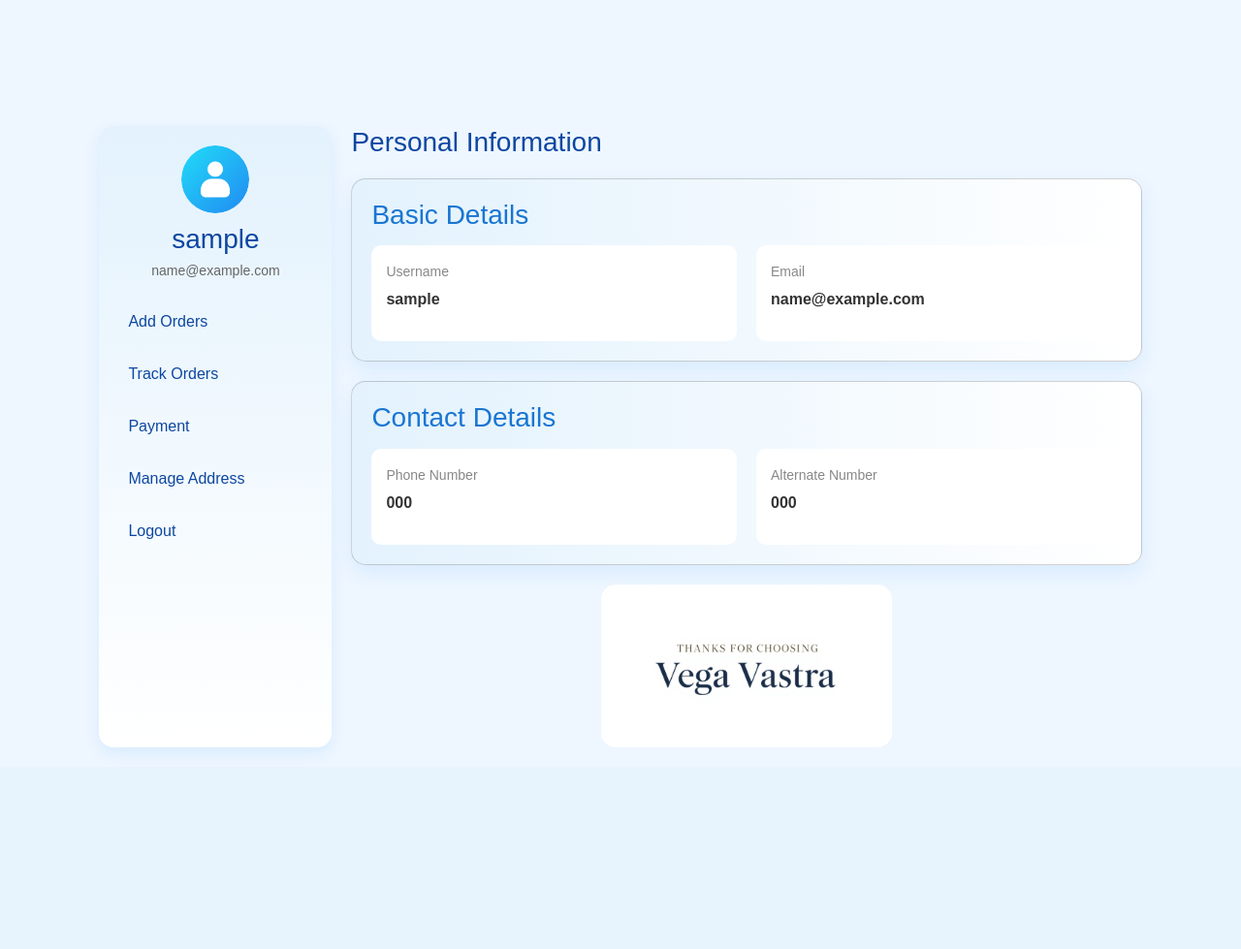
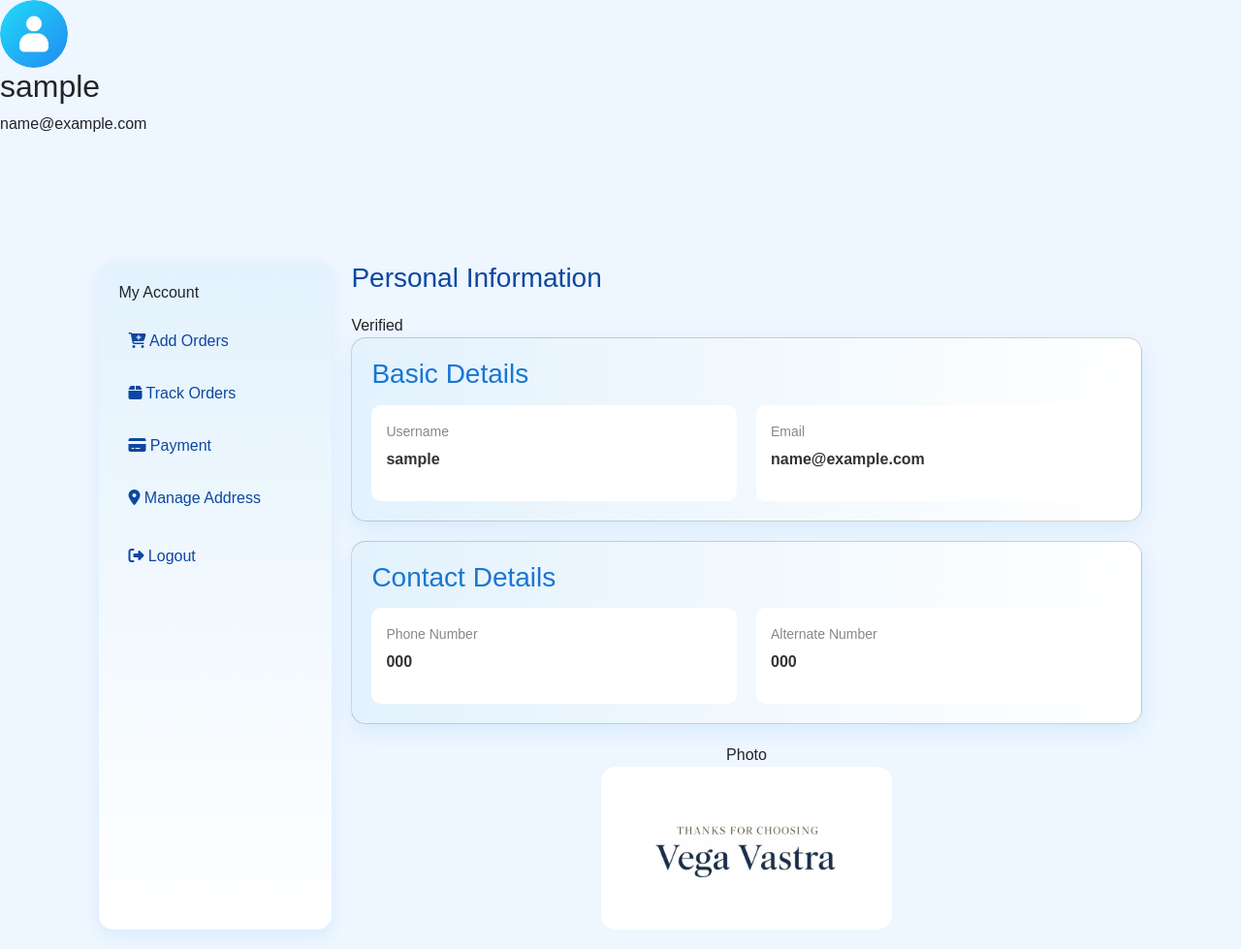
Before and after one commit to sanskar360/SEM-1-ASEP-PROJECT, a Flask app: template templates/profile.html in a window 1280 px wide. Shown: the part 71-1050 px from the top of the page at 97% size. Before the commit the page ends 842 px from the top, so only its background shows below. Run offline with Flask 3, Linux system fonts and the light colour scheme; the visitor is signed in with stand-in values (Sample User, id 1); the template is opened without the code that fills it: most values are stand-ins (such as "Sample title", 1, 10 or a date in 2020).

Commit message:
Update profile.html

```diff
--- a/templates/profile.html
+++ b/templates/profile.html
@@ -6,48 +6,78 @@
     <title>Profile</title>
     <link rel="stylesheet" href="https://cdn.jsdelivr.net/npm/bootstrap@5.3.0/dist/css/bootstrap.min.css"/>
     <link rel="stylesheet" href="{{ url_for('static', filename='style.css') }}">
+
+    <link rel="stylesheet" href="https://cdnjs.cloudflare.com/ajax/libs/font-awesome/6.5.0/css/all.min.css"/>
 </head>
 <body>
+
+    <!-- NAV — completely untouched -->
     <header>
         <nav>
             {% include 'nav.html' %}
         </nav>
     </header>
+
+    <!-- PROFILE HERO BANNER -->
+    <div class="profile-hero">
+        <div class="profile-hero-inner">
+            <div class="profile-avatar-wrap">
+                <img class="user" src="{{ url_for('static', filename='icons/user.png') }}">
+            </div>
+            <div class="profile-hero-text">
+                <h2>{{ session.username }}</h2>
+                <p>{{ session.email }}</p>
+            </div>
+        </div>
+    </div>
+
+    <!-- MAIN WRAPPER -->
     <div class="profile-layout">
 
         <!-- SIDEBAR -->
         <aside class="sidebar">
-            <div class="profile-top">
-                <img class="user" src="{{ url_for('static', filename='icons/user.png') }}">
-                <h3>{{ session.username }}</h3>
-                <p>{{ session.email }}</p>
-            </div>
-
+            <p class="sidebar-label">My Account</p>
             <ul class="menu">
-                <li><a href="{{ url_for('services') }}">Add Orders</a></li>
-                <li><a href="{{ url_for('track_orders') }}">Track Orders</a></li>
-                <li><a href="{{ url_for('payments') }}">Payment</a></li>
-                <li><a href="{{ url_for('manage_addresses') }}">Manage Address</a></li>
-                <li><a href="{{ url_for('logout') }}">Logout</a></li>
+                <li><a href="{{ url_for('services') }}">
+                    <i class="fa-solid fa-cart-plus menu-icon"></i> Add Orders
+                </a></li>
+                <li><a href="{{ url_for('track_orders') }}">
+                    <i class="fa-solid fa-box menu-icon"></i> Track Orders
+                </a></li>
+                <li><a href="{{ url_for('payments') }}">
+                    <i class="fa-solid fa-credit-card menu-icon"></i> Payment
+                </a></li>
+                <li><a href="{{ url_for('manage_addresses') }}">
+                    <i class="fa-solid fa-location-dot menu-icon"></i> Manage Address
+                </a></li>
+            </ul>
+            <div class="sidebar-divider"></div>
+            <ul class="menu">
+                <li><a class="logout-link" href="{{ url_for('logout') }}">
+                    <i class="fa-solid fa-right-from-bracket menu-icon logout-icon"></i> Logout
+                </a></li>
             </ul>
         </aside>
-
 
         <!-- MAIN CONTENT -->
         <main class="profile-content">
 
+            <div class="section-header">
                 <h2 class="page-title">Personal Information</h2>
+                <span class="section-pill">Verified</span>
+            </div>
 
-            <!-- USER INFO CARD -->
-            <div class="card">
+            <!-- TWO CARDS SIDE BY SIDE -->
+            <div class="cards-row">
+
+                <div class="card profile-card">
+                    <div class="card-top-bar bar-blue"></div>
                     <h3>Basic Details</h3>
-
                     <div class="info-grid">
                         <div class="info-box">
                             <span>Username</span>
                             <p>{{ session.username }}</p>
                         </div>
-
                         <div class="info-box">
                             <span>Email</span>
                             <p>{{ session.email }}</p>
@@ -55,16 +85,14 @@
                     </div>
                 </div>
 
-            <!-- CONTACT CARD -->
-            <div class="card">
+                <div class="card profile-card">
+                    <div class="card-top-bar bar-light"></div>
                     <h3>Contact Details</h3>
-
                     <div class="info-grid">
                         <div class="info-box">
                             <span>Phone Number</span>
                             <p>{{ address.phone_no }}</p>
                         </div>
-
                         <div class="info-box">
                             <span>Alternate Number</span>
                             <p>{{ address.alternate_phone_no }}</p>
@@ -72,12 +100,16 @@
                     </div>
                 </div>
 
-            <!-- IMAGE -->
+            </div>
+
+            <!-- IMAGE CARD -->
             <div class="image-card">
+                <div class="image-card-label"><span>Photo</span></div>
                 <img src="{{ url_for('static', filename='image3.jpg') }}">
             </div>
 
         </main>
     </div>
+
 </body>
 </html>
```
Lines whose indentation alone changed are shown as unchanged.
